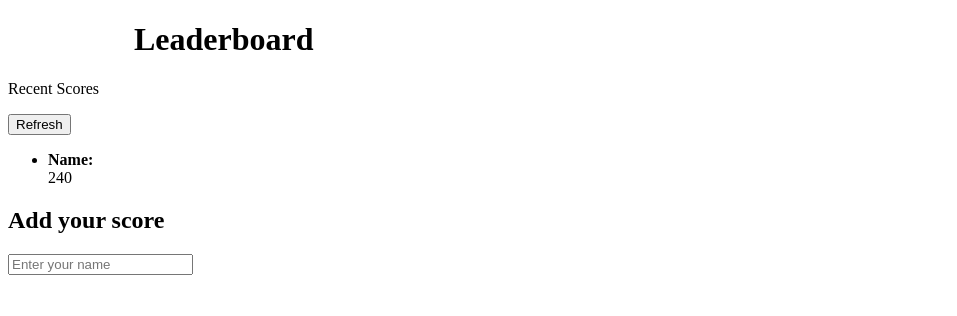
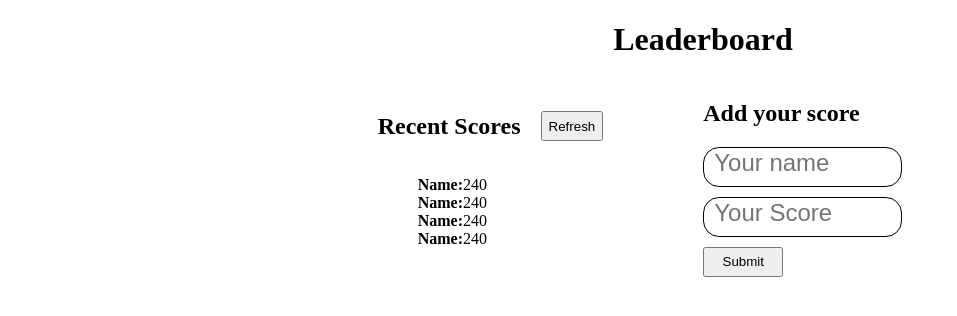
Before and after one commit to mbonabucya/Leaderboard, a website built with webpack: page src/index.html in a window 1280 px wide. Shown: the whole page, without its empty margins (0-957 px from the left). Built offline with nearby package versions, Linux system fonts and the light colour scheme.

Commit message:
Leaderboard setup

```diff
--- a/src/index.css
+++ b/src/index.css
@@ -16,5 +16,55 @@ html {
 
 header {
   margin-left: 126px;
+  text-align: center;
+}
 
+.title {
+  display: flex;
+  gap: 20px;
+  align-items: center;
+  justify-content: center;
 }
+
+.title button {
+  width: auto;
+  height: 30px;
+}
+
+.board-container {
+  display: flex;
+  flex-direction: row;
+  align-items: center;
+  justify-content: center;
+}
+
+ul li {
+  list-style-type: none;
+}
+
+.leader-form {
+  margin-left: 100px;
+}
+
+form {
+  display: flex;
+  flex-direction: column;
+  gap: 10px;
+}
+
+.leader-form button {
+  height: 30px;
+  width: 80px;
+}
+
+.leader-form input {
+  height: 40px;
+  width: auto;
+  border: 1px solid black;
+  border-radius: 16px;
+  padding: 10px;
+}
+
+input::placeholder {
+  font-size: 24px;
+}
--- a/src/index.html
+++ b/src/index.html
@@ -18,18 +18,27 @@
     <section class="board-container">
       <div class="leader-list">
         <div class="title">
-          <p>Recent Scores</p>
+          <h2>Recent Scores</h2>
           <button type="submit">Refresh</button>
         </div>
         <div class="score-content">
           <ul>
-            <li><strong>Name:</strong></li>240
+            <li><strong>Name:</strong>240</li>
+            <li><strong>Name:</strong>240</li>
+            <li><strong>Name:</strong>240</li>
+            <li><strong>Name:</strong>240</li>
           </ul>
         </div>
       </div>
       <div class="leader-form">
-        <h2>Add your score</h2>
-        <input type="text" placeholder="Enter your name">
+        <div>
+          <h2>Add your score</h2>
+        </div>
+        <form action="#" id="submit-data">
+          <input type="text" id="fullname" placeholder="Your name" />
+          <input type="number" id="score" placeholder="Your Score" />
+          <button type="submit" class="btn submit-form">Submit</button>
+        </form>
       </div>
     </section>
   </body>
```
Also changed, not shown: src/Modules/score-board.js (added).
